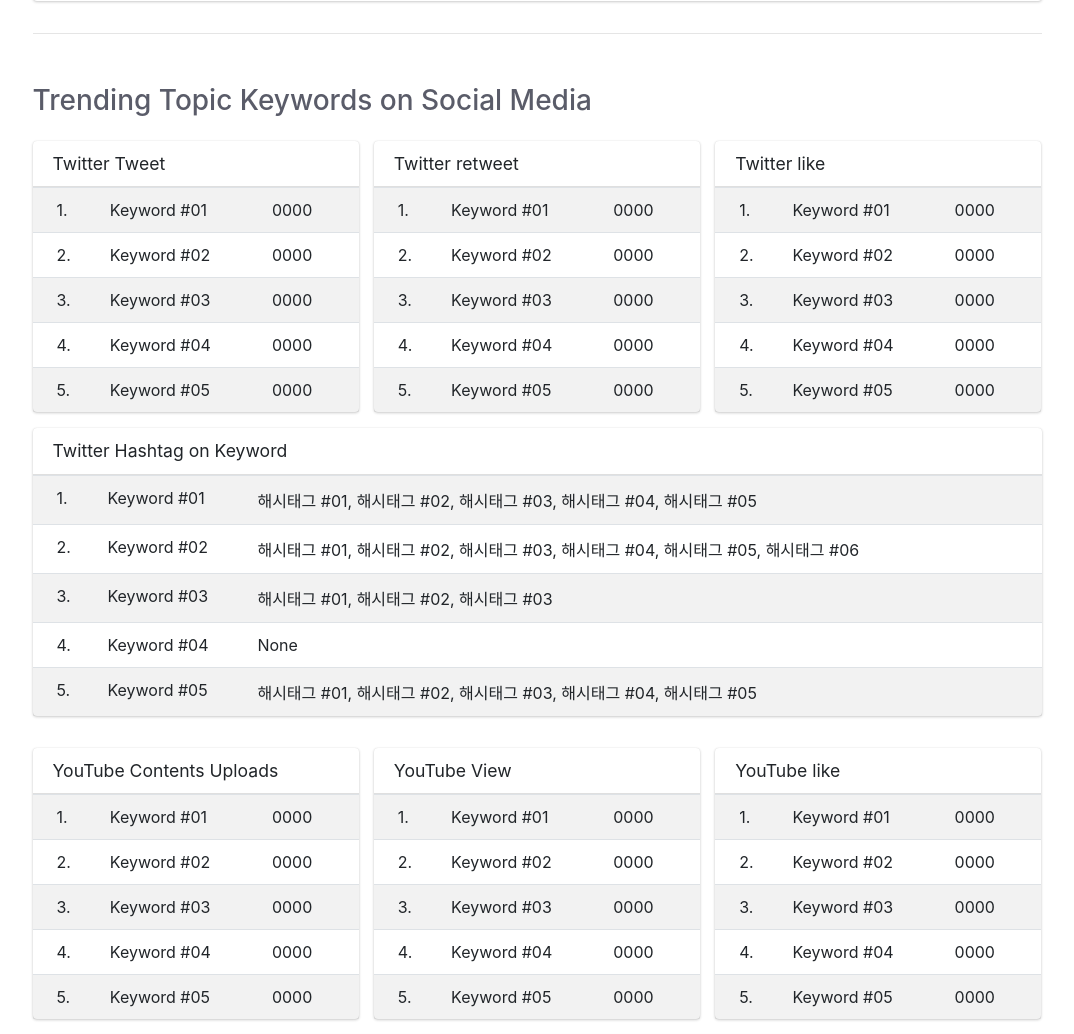
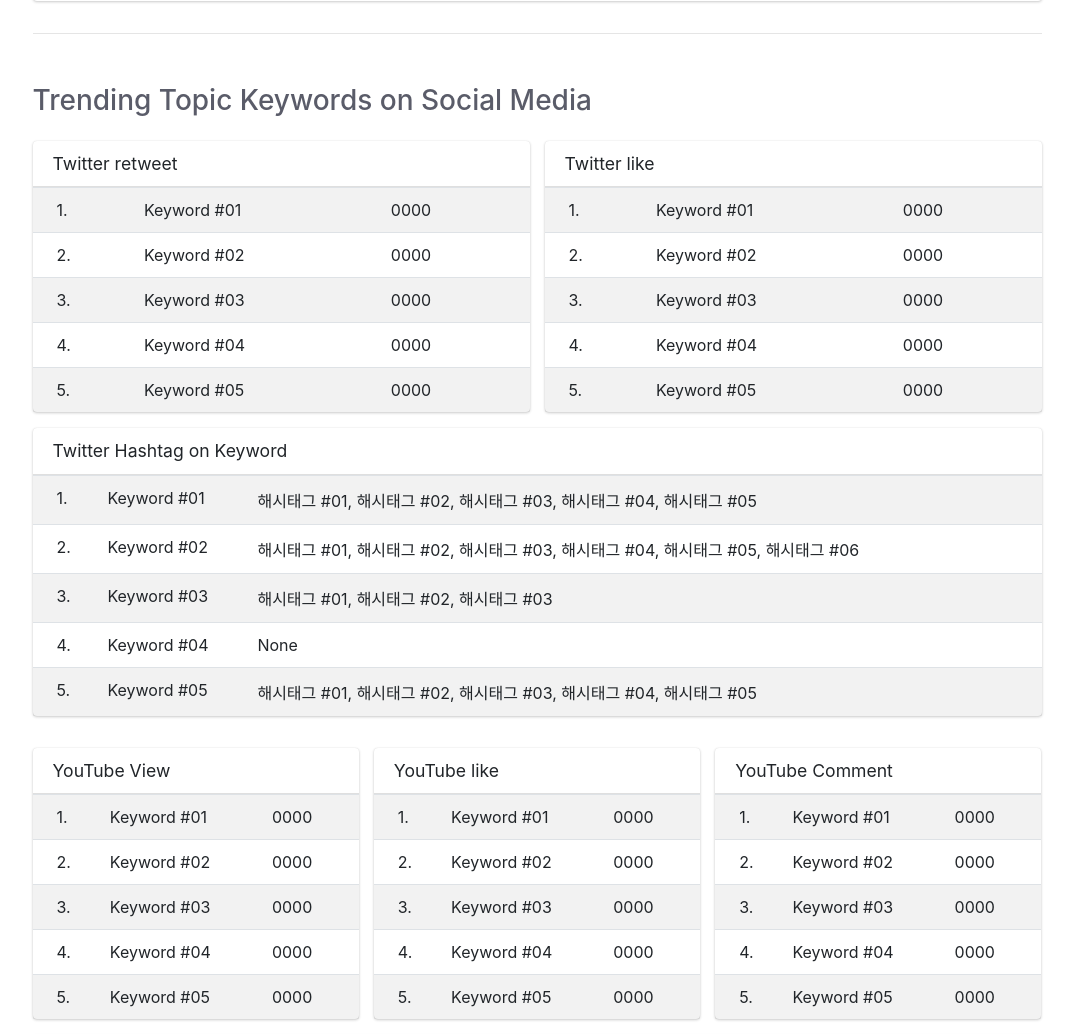
Before and after one commit to NNN-project/topic_trend_keyword_2022, a Django app: page /tkt/ in a window 1280 px wide. Shown: the part 1339-2373 px from the top of the page, without its empty margins (103-1177 px from the left). Run offline with Django 3.2, Linux system fonts and the light colour scheme; data that the repository does not hold is empty; some libraries are stand-ins or nearby versions.

Commit message:
트위터 트윗 차트 제거 유튜브 contents uploads -> 커멘트 로 수정 데일리 토픽 키워드 리스트 스테이터스 구분(컬러 적용)

```diff
--- a/templates/tkt/index.html
+++ b/templates/tkt/index.html
@@ -233,47 +233,7 @@
             </div>
             <!-- DataTales Example -->
             <div class="row">
-                <div class="col-md-4">
-                    <div class="card">
-                        <div class="card-header">
-                            <h3 class="card-title">Twitter Tweet</h3>
-                        </div>
-                        <!-- /.card-header -->
-                        <div class="card-body p-0">
-                            <table class="table table-striped">
-                                <tbody id="twitter_tweet">
-                                <tr>
-                                    <td>1.</td>
-                                    <td>Keyword #01</td>
-                                    <td>0000</td>
-                                </tr>
-                                <tr>
-                                    <td>2.</td>
-                                    <td>Keyword #02</td>
-                                    <td>0000</td>
-                                </tr>
-                                <tr>
-                                    <td>3.</td>
-                                    <td>Keyword #03</td>
-                                    <td>0000</td>
-                                </tr>
-                                <tr>
-                                    <td>4.</td>
-                                    <td>Keyword #04</td>
-                                    <td>0000</td>
-                                </tr>
-                                <tr>
-                                    <td>5.</td>
-                                    <td>Keyword #05</td>
-                                    <td>0000</td>
-                                </tr>
-                                </tbody>
-                            </table>
-                        </div>
-                        <!-- /.card-body -->
-                    </div>
-                </div>
-                <div class="col-md-4">
+                <div class="col-md-6">
                     <div class="card">
                         <div class="card-header">
                             <h3 class="card-title">Twitter retweet</h3>
@@ -313,7 +273,7 @@
                         <!-- /.card-body -->
                     </div>
                 </div>
-                <div class="col-md-4">
+                <div class="col-md-6">
                     <div class="card">
                         <div class="card-header">
                             <h3 class="card-title">Twitter like</h3>
@@ -398,46 +358,6 @@
                 <div class="col-md-4">
                     <div class="card">
                         <div class="card-header">
-                            <h3 class="card-title">YouTube Contents Uploads</h3>
-                        </div>
-                        <!-- /.card-header -->
-                        <div class="card-body p-0">
-                            <table class="table table-striped">
-                                <tbody id="youtube_contents">
-                                <tr>
-                                    <td>1.</td>
-                                    <td>Keyword #01</td>
-                                    <td>0000</td>
-                                </tr>
-                                <tr>
-                                    <td>2.</td>
-                                    <td>Keyword #02</td>
-                                    <td>0000</td>
-                                </tr>
-                                <tr>
-                                    <td>3.</td>
-                                    <td>Keyword #03</td>
-                                    <td>0000</td>
-                                </tr>
-                                <tr>
-                                    <td>4.</td>
-                                    <td>Keyword #04</td>
-                                    <td>0000</td>
-                                </tr>
-                                <tr>
-                                    <td>5.</td>
-                                    <td>Keyword #05</td>
-                                    <td>0000</td>
-                                </tr>
-                                </tbody>
-                            </table>
-                        </div>
-                        <!-- /.card-body -->
-                    </div>
-                </div>
-                <div class="col-md-4">
-                    <div class="card">
-                        <div class="card-header">
                             <h3 class="card-title">YouTube View</h3>
                         </div>
                         <!-- /.card-header -->
@@ -484,6 +404,46 @@
                         <div class="card-body p-0">
                             <table class="table table-striped">
                                 <tbody id="youtube_like">
+                                <tr>
+                                    <td>1.</td>
+                                    <td>Keyword #01</td>
+                                    <td>0000</td>
+                                </tr>
+                                <tr>
+                                    <td>2.</td>
+                                    <td>Keyword #02</td>
+                                    <td>0000</td>
+                                </tr>
+                                <tr>
+                                    <td>3.</td>
+                                    <td>Keyword #03</td>
+                                    <td>0000</td>
+                                </tr>
+                                <tr>
+                                    <td>4.</td>
+                                    <td>Keyword #04</td>
+                                    <td>0000</td>
+                                </tr>
+                                <tr>
+                                    <td>5.</td>
+                                    <td>Keyword #05</td>
+                                    <td>0000</td>
+                                </tr>
+                                </tbody>
+                            </table>
+                        </div>
+                        <!-- /.card-body -->
+                    </div>
+                </div>
+                <div class="col-md-4">
+                    <div class="card">
+                        <div class="card-header">
+                            <h3 class="card-title">YouTube Comment</h3>
+                        </div>
+                        <!-- /.card-header -->
+                        <div class="card-body p-0">
+                            <table class="table table-striped">
+                                <tbody id="youtube_comment">
                                 <tr>
                                     <td>1.</td>
                                     <td>Keyword #01</td>
@@ -594,12 +554,23 @@
         dataType: "json",
         success: function (data) {
             var daily_top25 = "";
+            var color = ['#e74c3c', '#3498db','#7f8c8d','#e67e22']; <!-- 상승, 하락, 동일, 뉴 -->
             for (var i = 0; i < data.data.length; i++) {
+                switch (data.data[i][2]){
+                    case 'up': status_color = color[0];
+                        break;
+                    case 'down': status_color = color[1];
+                        break;
+                    case 'same': status_color = color[2];
+                        break;
+                    case 'new': status_color = color[3];
+                        break;
+                }
                 daily_top25 += '<tr>'
                 daily_top25 += '<td>' + (i + 1) + '</td>'
                 daily_top25 += '<td>' + data.data[i][0] + '</td>'
                 daily_top25 += '<td>' + data.data[i][1] + '</td>'
-                daily_top25 += '<td>' + data.data[i][2] + '</td>'
+                daily_top25 += '<td style = "color:'+ status_color +'">' + data.data[i][2] + '</td>'
                 daily_top25 += '</tr>'
 
             }
@@ -651,12 +622,6 @@
             var twitter_tag = "";
 
             for (var i = 0; i < data.data.length - 5 ; i++) {
-                twitter_tweet += '<tr>'
-                twitter_tweet += '<td>' + data.labels[i] +'.' + '</td>'
-                twitter_tweet += '<td width="350px">' + data.data[i][0].substr(9) + '</td>'
-                twitter_tweet += '<td>' + data.data[i][2] + '</td>'
-                twitter_tweet += '</tr>'
-
                 twitter_retweet += '<tr>'
                 twitter_retweet += '<td>' + data.labels[i] +'.' + '</td>'
                 twitter_retweet += '<td width="350px">' + data.data[i][0].substr(9) + '</td>'
@@ -676,7 +641,6 @@
                 twitter_tag += '</tr>'
 
             }
-            $('[id="twitter_tweet"]').html(twitter_tweet);
             $('[id="twitter_retweet"]').html(twitter_retweet);
             $('[id="twitter_like"]').html(twitter_like);
             $('[id="twitter_tag"]').html(twitter_tag);
@@ -691,17 +655,17 @@
         url: 'http://chank.iptime.org:8000/tkt/json-youtube-data/',
         dataType: "json",
         success: function (data) {
-            var youtube_contents = "";
+            var youtube_comment = "";
             var youtube_view = "";
             var youtube_like = "";
             var youtube_tag = "";
 
             for (var i = 0; i < data.data.length - 5 ; i++) {
-                youtube_contents += '<tr>'
-                youtube_contents += '<td>' + data.labels[i] +'.' + '</td>'
-                youtube_contents += '<td width="350px">' + data.data[i][0].substr(9) + '</td>'
-                youtube_contents += '<td>' + data.data[i][2] + '</td>'
-                youtube_contents += '</tr>'
+                youtube_comment += '<tr>'
+                youtube_comment += '<td>' + data.labels[i] +'.' + '</td>'
+                youtube_comment += '<td width="350px">' + data.data[i][0].substr(9) + '</td>'
+                youtube_comment += '<td>' + data.data[i][2] + '</td>'
+                youtube_comment += '</tr>'
 
                 youtube_view += '<tr>'
                 youtube_view += '<td>' + data.labels[i] +'.' + '</td>'
@@ -722,7 +686,7 @@
                 youtube_tag += '</tr>'
 
             }
-            $('[id="youtube_contents"]').html(youtube_contents);
+            $('[id="youtube_comment"]').html(youtube_comment);
             $('[id="youtube_view"]').html(youtube_view);
             $('[id="youtube_like"]').html(youtube_like);
             $('[id="youtube_tag"]').html(youtube_tag);
```
